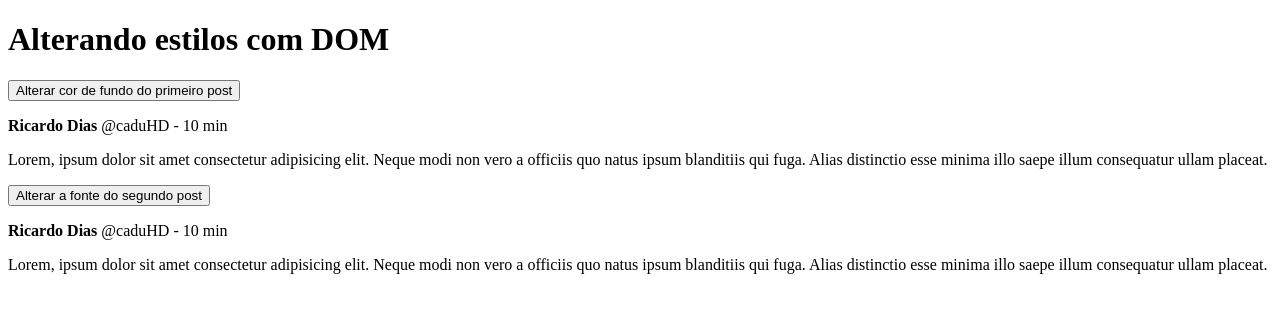
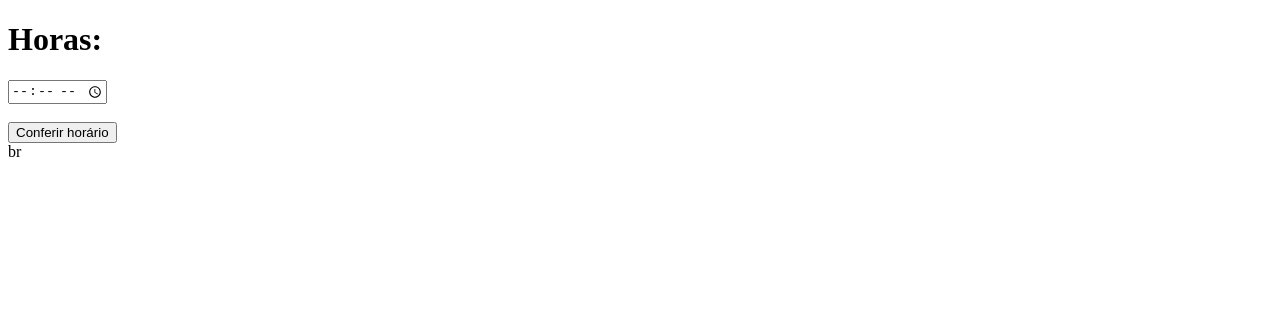
Before and after one commit to DarlanSantosCarvalho/Alterando-estilos-DOM, a plain HTML site: page index.html in a window 1280 px wide. Drawn offline with Linux system fonts and the light colour scheme.

Commit message:
O HTML estava errado, já o corrigi

```diff
--- a/index.html
+++ b/index.html
@@ -16,7 +16,7 @@
 </head>
 
 <body>
-    <h1>Alterando estilos com DOM</h1>
+    <!-- <h1>Alterando estilos com DOM</h1>
 
     <button onclick="alterarBackgroundPrimeiroPost()">Alterar cor de fundo do primeiro post</button>
 
@@ -42,7 +42,21 @@
             blanditiis qui fuga. Alias distinctio esse minima illo saepe illum consequatur ullam placeat.
         </p>
 
-    </article>
+    </article> -->
+
+
+    <h1>Horas:</h1>
+
+    <input type="time" id="horario-atual" placeholder="Digite a hora atual: ">
+
+    <br> <br>
+
+    <button onclick="adicionarHora()">Conferir horário</button>
+    <br> br
+
+    <div id="hora-do-dia">
+
+    </div>
 
     <script type="text/javascript" src="script.js"></script>
 </body>
```
